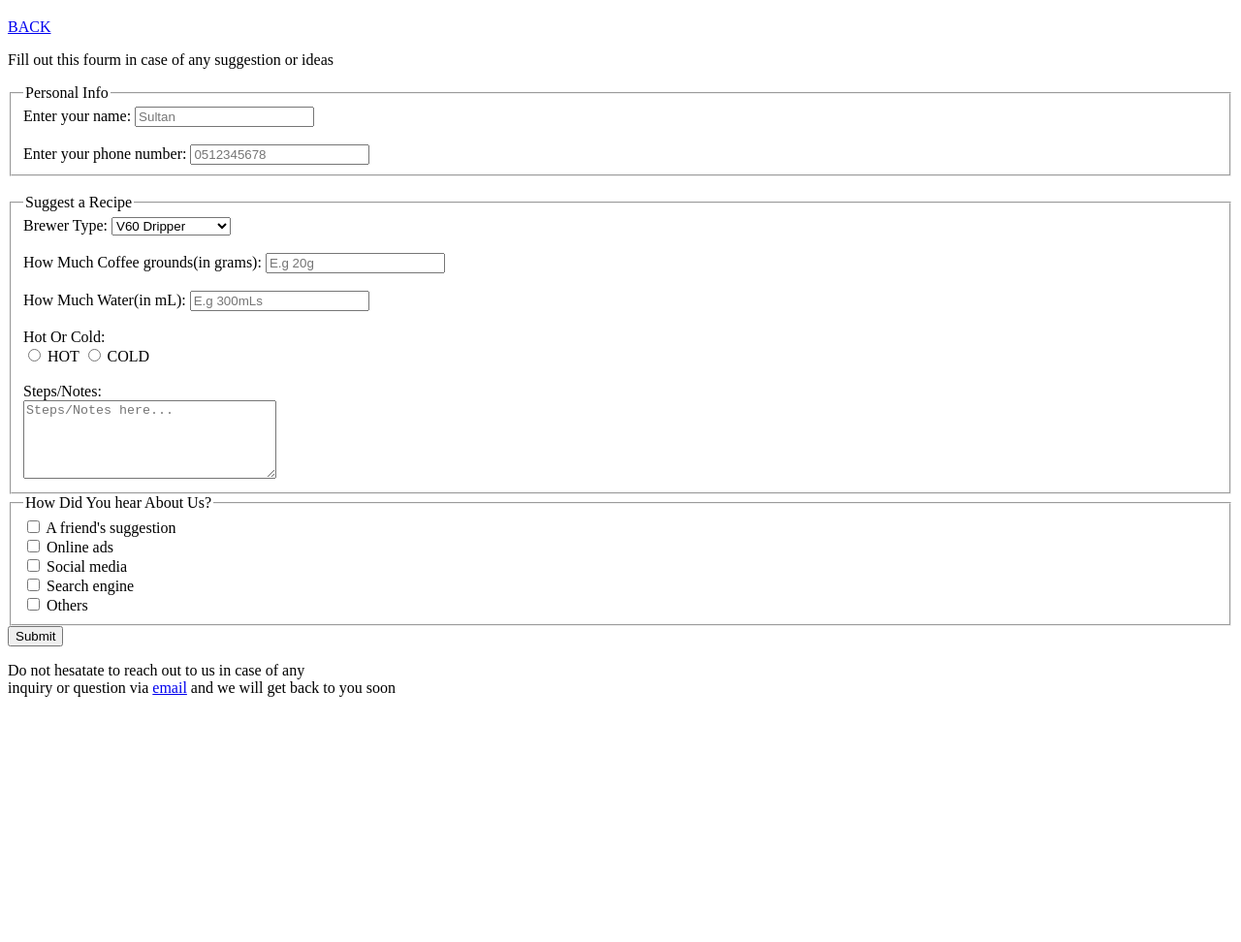
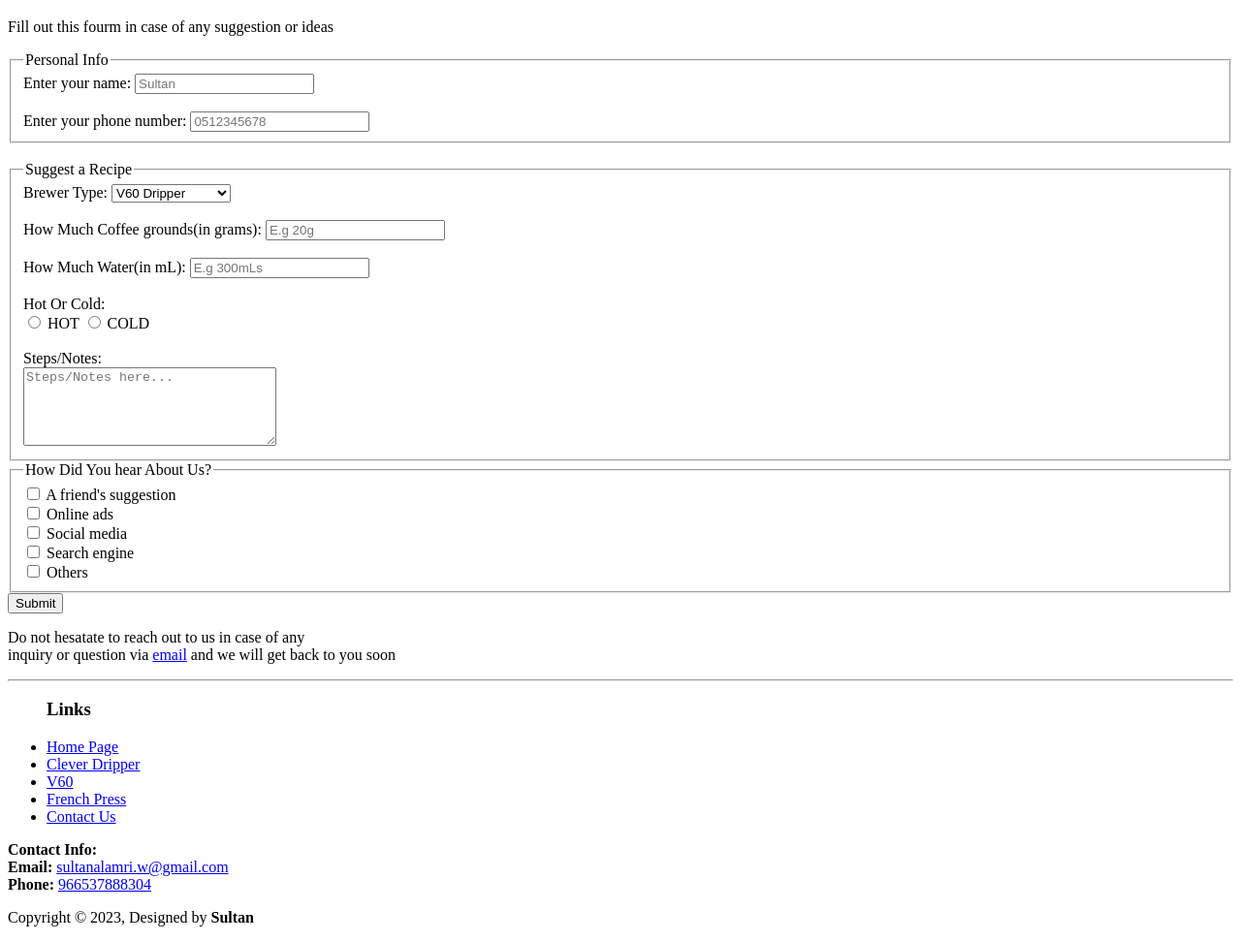
Before and after one commit to iSullya/swe-363-231, a plain HTML site: page contactUsForm.html in a window 1280 px wide. Shown: the part 61-1033 px from the top of the page at 97% size. Before the commit the page ends 800 px from the top, so only its background shows below. Drawn offline with Linux system fonts and the light colour scheme.

Commit message:
html_2-exercise_4

```diff
--- a/contactUsForm.html
+++ b/contactUsForm.html
@@ -11,7 +11,6 @@
     <header>
       <h1>Contact Us Form</h1>
     </header>
-    <a href="index.html">BACK</a>
 
     <p>Fill out this fourm in case of any suggestion or ideas</p>
 
@@ -104,15 +103,27 @@
               <label for="op5">Others</label><br>
               <!--      -->
           </fieldset>
+          <input type="submit" value="Submit" >
         </section>
-
-          <div class="contactUsForm" >
-            <input type="submit" value="Submit" >
-          </div>
         </form>
       </main>
       <p>Do not hesatate to reach out to us in case of any <br>
         inquiry or question via <a href="contactUs.html">email</a>
         and we will get back to you soon</p>
+        <hr>
+        <footer>
+            <ul> <h3>Links</h3>
+                <li><a href="index.html">Home Page</a></li>
+                <li><a href="clever.html">Clever Dripper</a></li>
+                <li><a href="v60.html">V60</a></li>
+                <li><a href="frenchPress.html">French Press</a></li>
+                <li><a href="contactUs.html">Contact Us</a></li>
+            </ul>
+            <p><b>Contact Info:</b><br>
+              <b>Email:</b> <a href="mailto:sultanalamri.w@gmail.com">sultanalamri.w@gmail.com</a><br>
+              <b>Phone:</b> <a href="tel:966537888304">966537888304</a> <br>
+          </p>
+            <p>Copyright &copy; 2023, Designed by <b>Sultan</b></p>
+        </footer>
   </body>
 </html>
```
Also changed, not shown: clever.html (+15 -1 lines), contactUs.html (+15 -2 lines), frenchPress.html (+15 -1 lines), index.html (+16 -1 lines), thankYou.html (+16 -0 lines), v60.html (+15 -1 lines).
